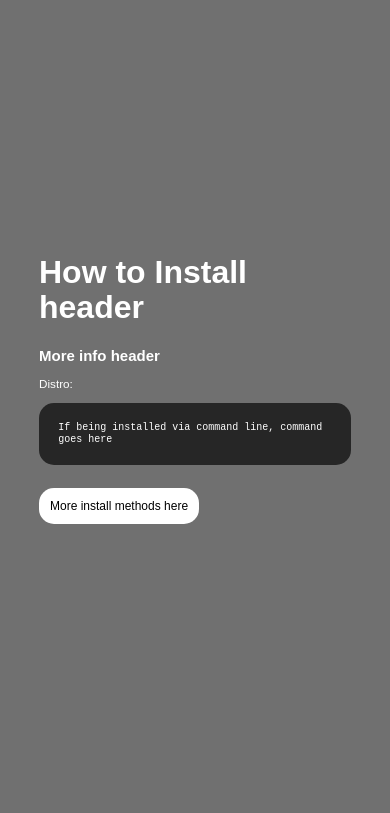
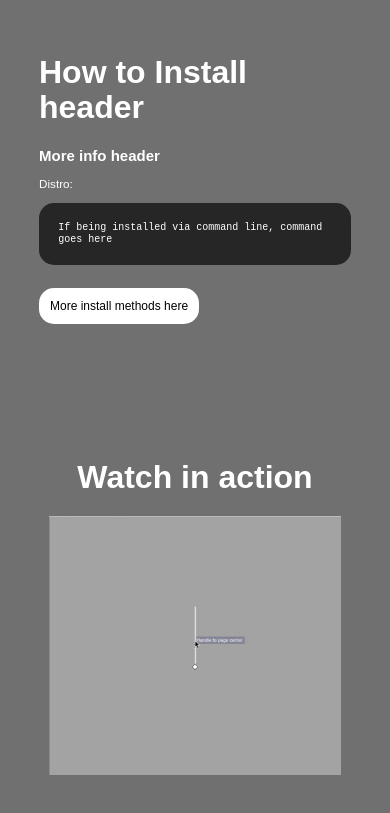
Before and after one commit to RedHatOfficial/static-website-template-for-ospo, a React (Vite) app: page / in a window 390 px wide. Shown: the part 1725-2538 px from the top of the page. Built offline with nearby package versions, Linux system fonts and the light colour scheme; a web font is replaced by a local one.

Commit message:
fix to InstallandDemo.jsx page; stacking grid so no disappearing acts on the gif
Signed-off-by: Jess Chitas <36636982+jessicachitas@users.noreply.github.com>

```diff
--- a/src/InstallandDemo.jsx
+++ b/src/InstallandDemo.jsx
@@ -3,7 +3,7 @@ import demoGIF from "./assets/GIF.gif"
 function InstallandDemo() {
   return (
     <>
-      <div className="install viewport background-2 welcome-grid">
+      <div className="install viewport background-2 install-grid">
         <div className="install-info">
           <h1 className="install-h1">How to Install header</h1>
           <h2 className="install-h2">More info header</h2>
@@ -18,7 +18,8 @@ function InstallandDemo() {
             </button>
           </a>
         </div>
-        <div className="welcome-image">
+        <div className="install-graphic">
+          <h1 className="demo-h1">Watch in action</h1>
           <img className="install-gif" src={demoGIF} alt=""></img>
         </div>
       </div>
--- a/src/css/App.css
+++ b/src/css/App.css
@@ -83,7 +83,7 @@
   }
 }
 
-.logo-full{
+.logo-full {
   align-self: center;
   justify-self: center;
   grid-area: welcome-image;
@@ -98,7 +98,22 @@
 
 /* ----------------------------- Install Section ---------------------------- */
 
+.install-grid {
+  display: grid;
+  grid-template-areas: "install-info install-graphic";
+  align-items: center;
+  align-content: stretch;
+  justify-items: center;
+  justify-content: stretch;
+  @media screen and (max-width: 768px) {
+    grid-template-areas:
+      "install-info"
+      "install-graphic";
+  }
+}
+
 .install-info {
+  grid-area: install-info;
   padding: 10%;
   @media screen and (max-width: 1024px) {
     font-size: medium;
@@ -136,15 +151,18 @@
   }
 }
 
+.install-graphic {
+  grid-area: install-graphic;
+}
+
 .install-gif {
   align-self: center;
   justify-self: center;
-  grid-area: llama-mascot;
   width: 100%;
   @media screen and (max-width: 1024px) {
     width: 75%;
     @media screen and (max-width: 768px) {
-      display: none;
+      display: 50%;
     }
   }
 }
@@ -152,7 +170,10 @@
 /* ------------------------------ Demo Section ------------------------------ */
 
 .demo-h1 {
-  font-size: xx-large;
+  text-align: center;
+  @media screen and (max-width: 500px) {
+    font-size: xx-large;
+  }
 }
 
 .demo-gif {
```
